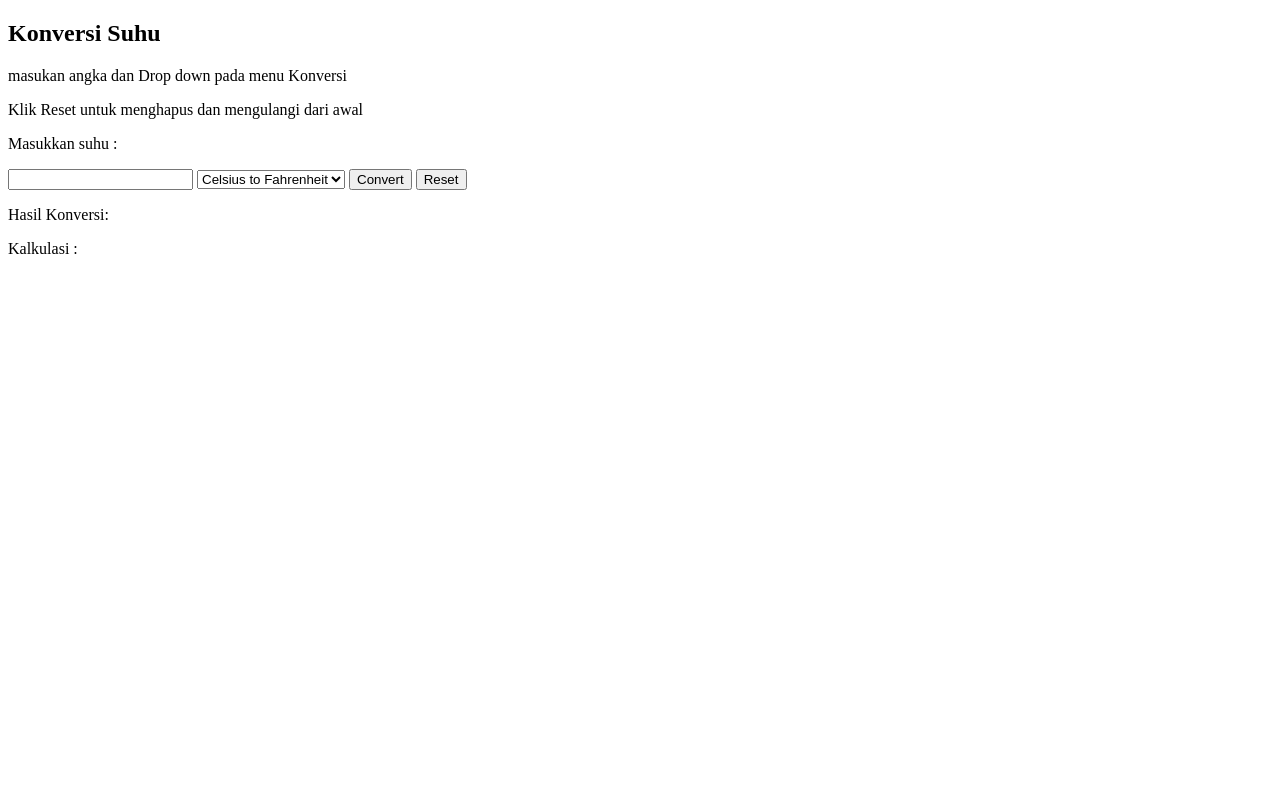
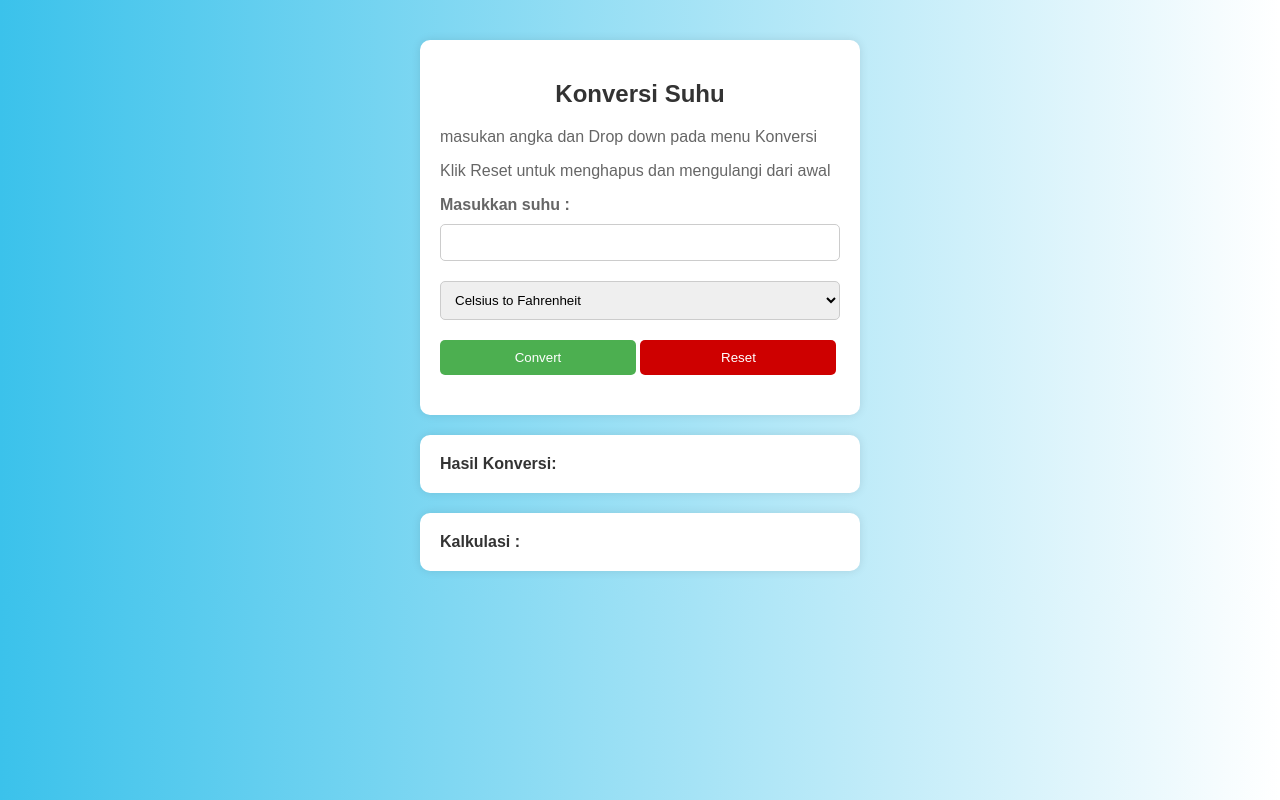
Before and after one commit to revou-fundamental-course/10-jun-24-11809FahrezaAP, a plain HTML site: page index.html in a window 1280 px wide. Drawn offline with Linux system fonts and the light colour scheme.

Commit message:
Update index.html

```diff
--- a/index.html
+++ b/index.html
@@ -4,7 +4,7 @@
     <meta charset="UTF-8">
     <meta name="viewport" content="width=device-width, initial-scale=1.0">
     <title>Konversi Suhu </title>
-    <link rel="stylesheet" href="css/styles.css">
+    <link rel="stylesheet" href="css/style.css">
 </head>
 <body>
     <form id="tempForm">
@@ -13,10 +13,12 @@
         <p>Klik Reset untuk menghapus dan mengulangi dari awal</p>
         <label for="tempInput" id="labelTempInput"><p>Masukkan suhu  : </p></label>
         <input type="number" id="tempInput" name="tempInput" required>
+        <SwapHorizIcon>
         <select id="conversionType">
             <option value="celsiusToFahrenheit">Celsius to Fahrenheit</option>
             <option value="fahrenheitToCelsius">Fahrenheit to Celsius</option>
         </select>
+        </SwapHorizIcon>
         <input type="submit" value="Convert">
         <input type="reset" value="Reset">
     </form>
```
